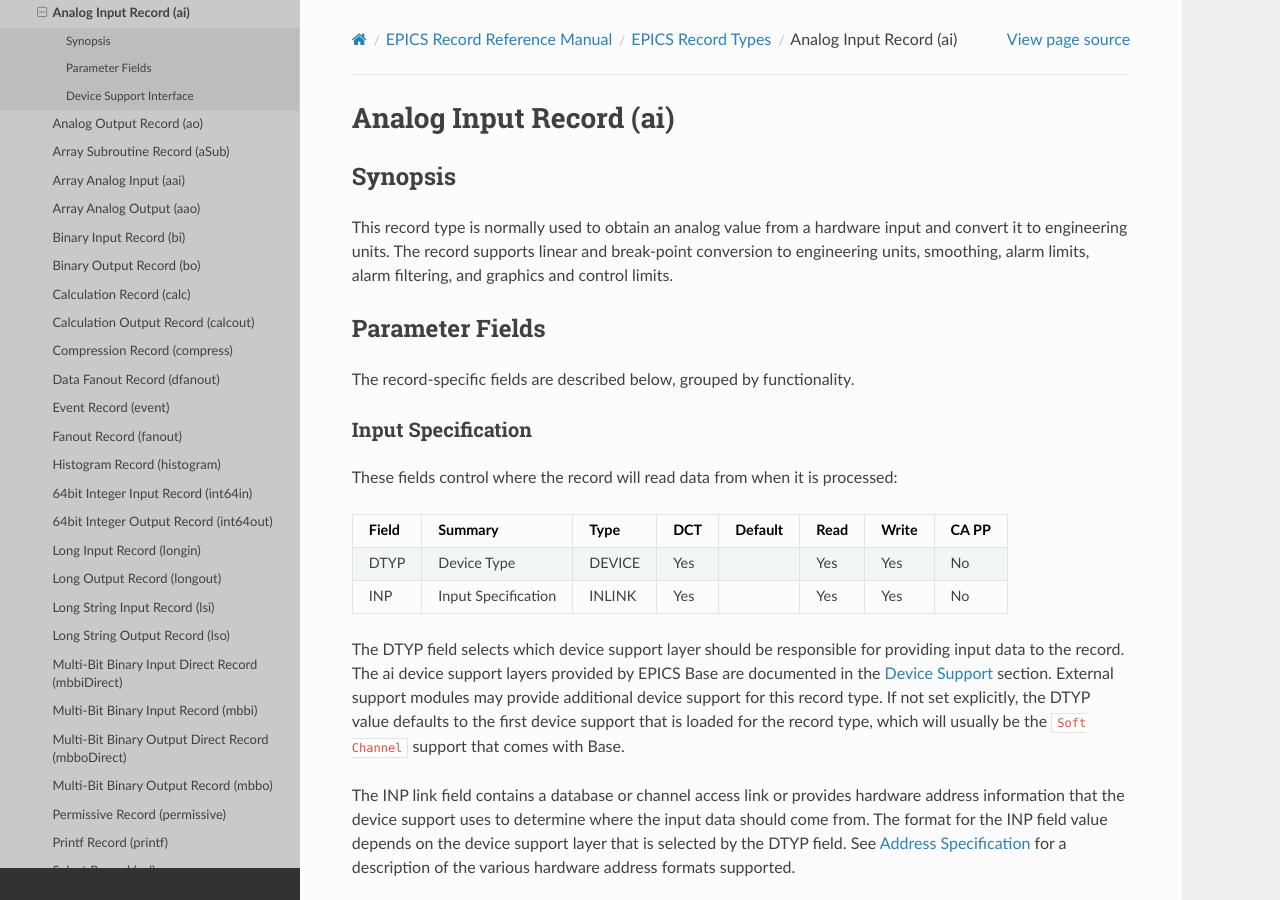
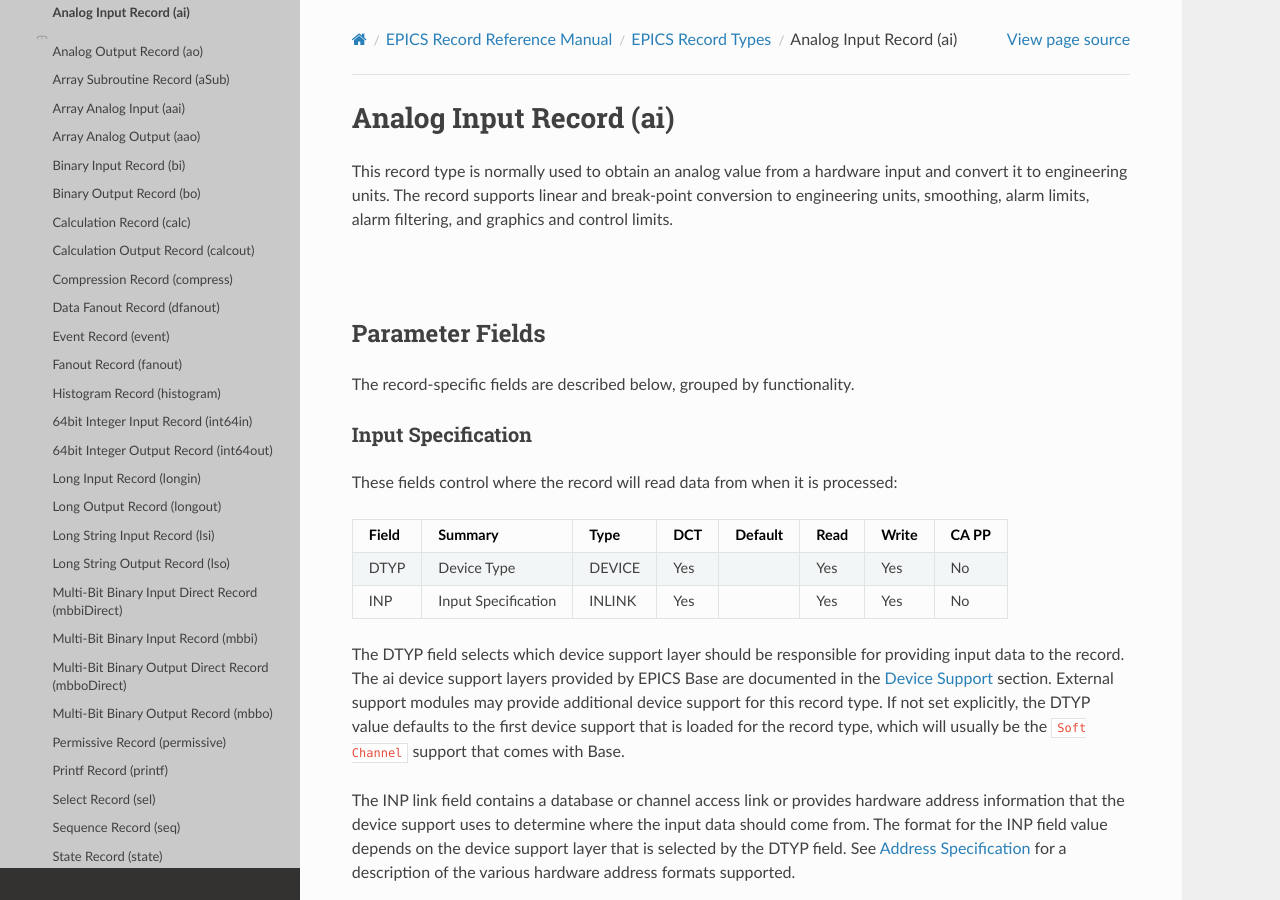
Before and after one commit to ttkorhonen/myDocument, a Sphinx documentation site: the page built from docs/manual/aiRecord.md, in a window 1280 px wide and 900 px high. Built offline with Sphinx 7.4.7 and the Read the Docs theme 2.0.0, drawn with Linux system fonts in a browser that asks for light colours.

Commit message:
try to separate section to enable nicer tooltips

```diff
--- a/docs/manual/aiRecord.md
+++ b/docs/manual/aiRecord.md
@@ -1,11 +1,12 @@
 # Analog Input Record (ai)
 
-## Synopsis
 
 This record type is normally used to obtain an analog value from a hardware
 input and convert it to engineering units.
 The record supports linear and break-point conversion to engineering units,
 smoothing, alarm limits, alarm filtering, and graphics and control limits.
+
+#
 
 ## Parameter Fields
 
```
